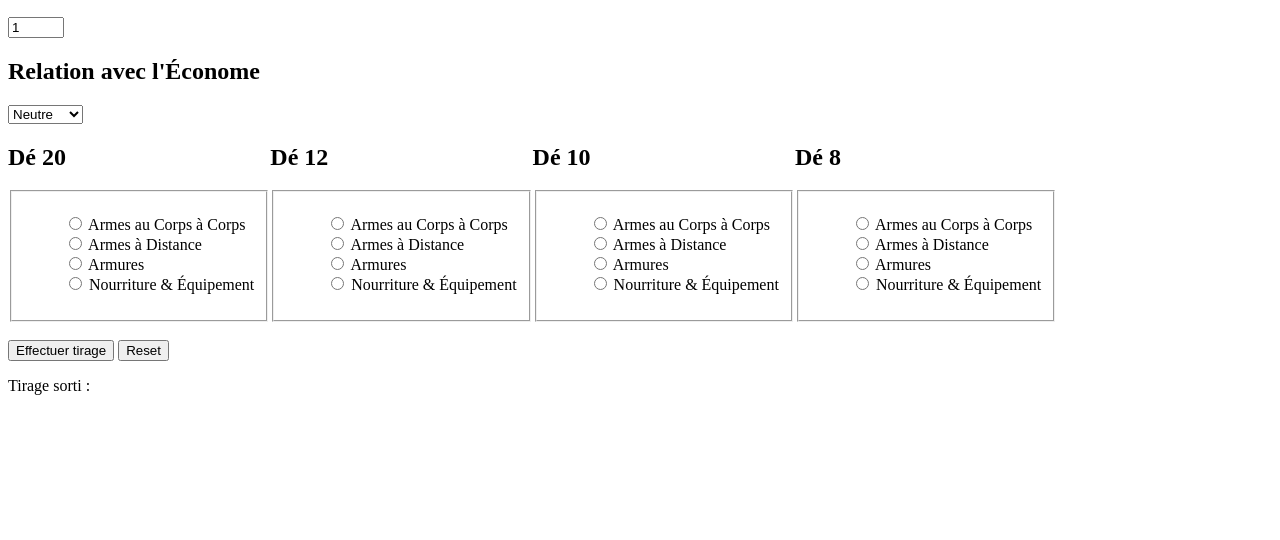
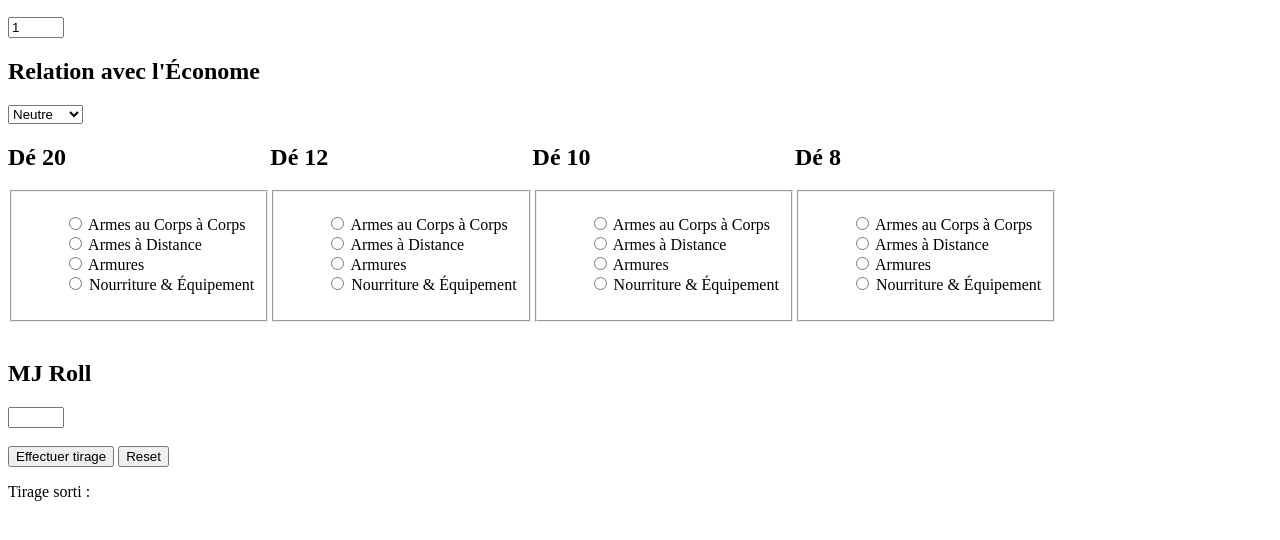
Before and after one commit to CorentinFelten/Donjon-et-Compagnie, a plain HTML site: page index.html in a window 1280 px wide. Shown: the part 110-650 px from the top of the page. Drawn offline with Linux system fonts and the light colour scheme.

Commit message:
Update index.html

```diff
--- a/index.html
+++ b/index.html
@@ -155,6 +155,11 @@
 
     </div>
     <br>
+    <div>
+        <h2>MJ Roll</h2>
+       <input type="number" name="mj" id="mj" min="1" max="20" value="">
+    </div>
+    <br>
     <button id="run">Effectuer tirage</button>
     <button id="reset">Reset</button>
     <p>Tirage sorti :</p>
```
